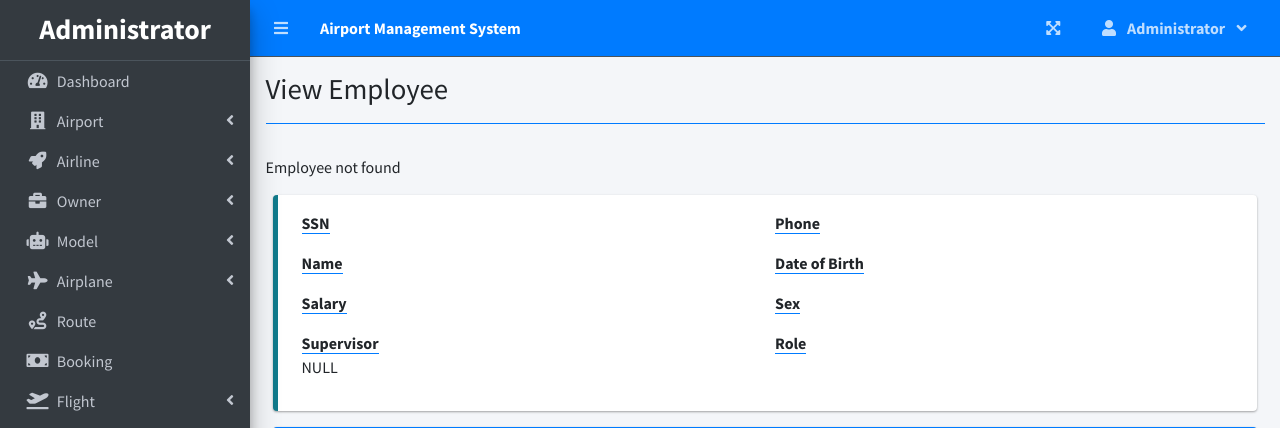
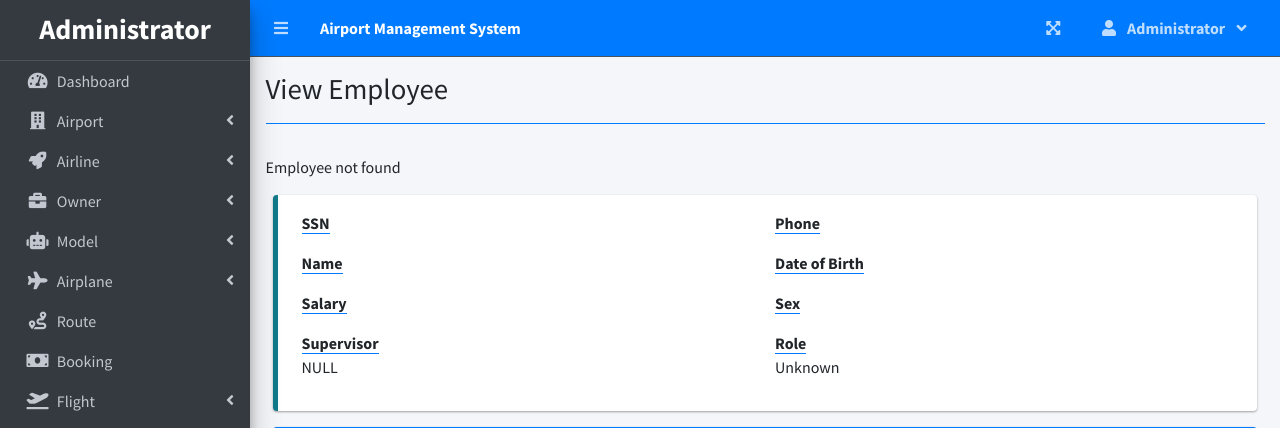
Before and after one commit to thaiquangphat/airport_management, a PHP site: page /index.php?page=view_employee in a window 1280 px wide. Shown: the top 428 px of the page. Run offline with PHP 8.4, Linux system fonts and the light colour scheme; a user stored in the database is signed in; data comes from the database, SQL or seed files in the repository; data that the repository does not hold is empty; some libraries are stand-ins or nearby versions.

Commit message:
view employee

```diff
--- a/view_employee.php
+++ b/view_employee.php
@@ -93,7 +93,7 @@
                             </dl>
                             <dl>
                                 <dt><b class="border-bottom border-primary">Role</b></dt>
-                                <dd><?php echo ucwords($role) ?></dd>
+                                <dd><?php echo $role == "" ? 'Unknown' : ucwords($role) ?></dd>
                             </dl>
                         </div>
                     </div>
```
